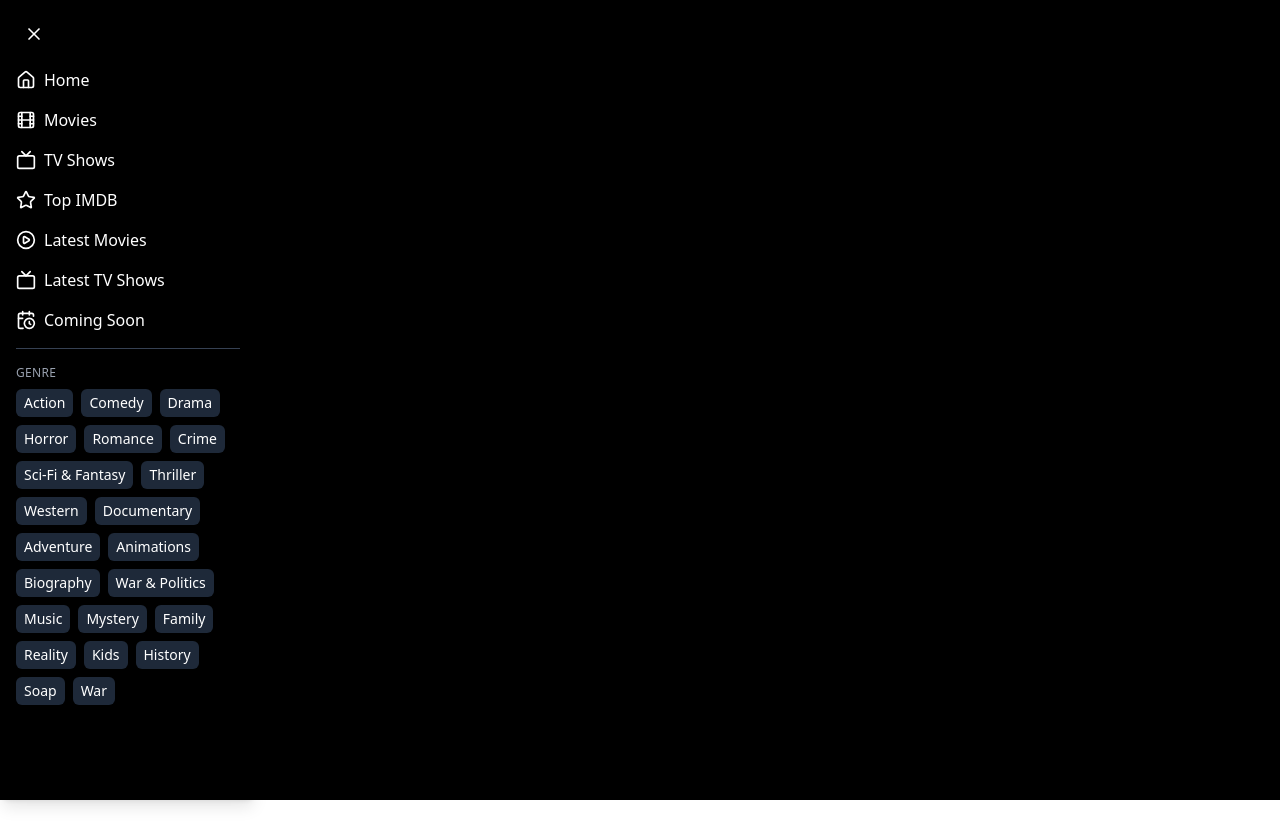
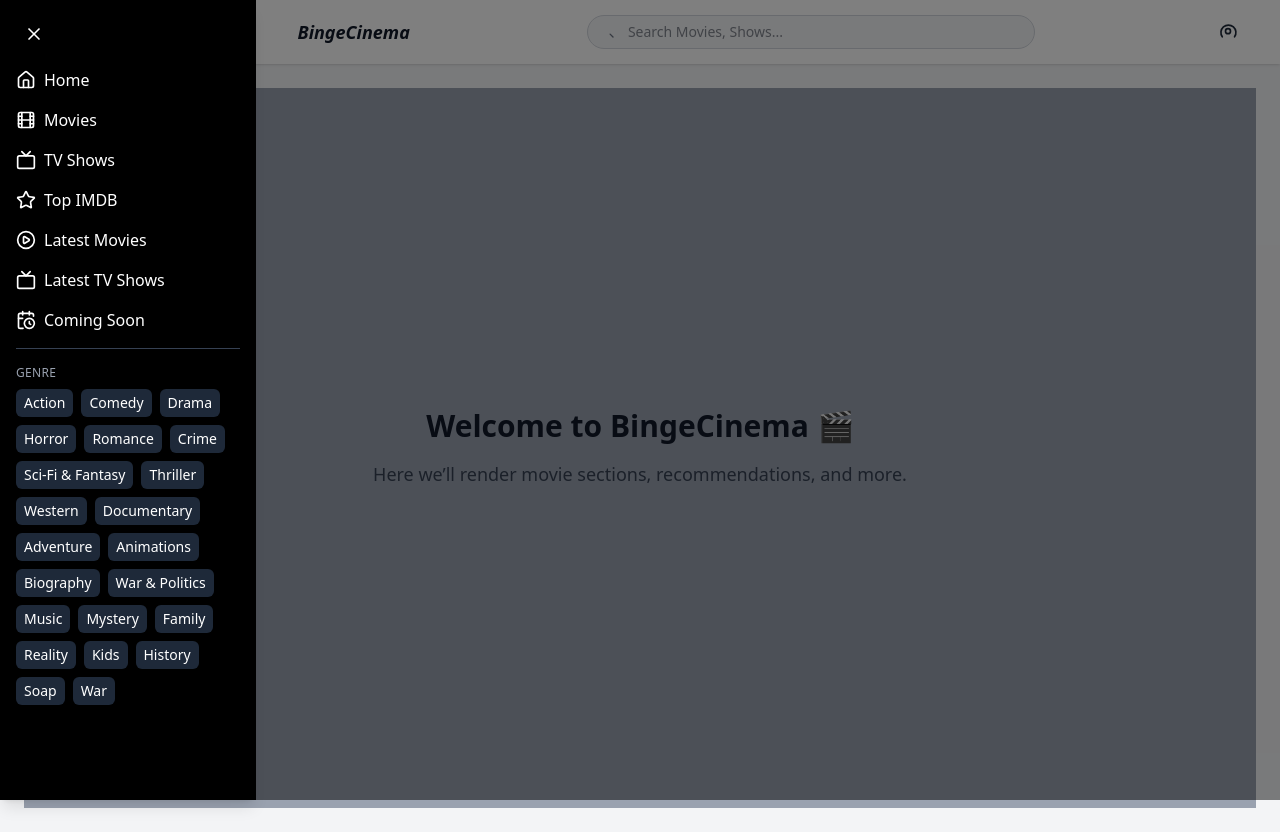
Before and after one commit to Orandifelix/binge-cinema-app, a React (Vite) app: page / in a window 1280 px wide. Both pictures are taken after a click on the button "Browse". Before the commit the page ends 800 px from the top, so only its background shows below. Built offline with nearby package versions, Linux system fonts and the light colour scheme.

Commit message:
browse bnt  funtionality and styling

```diff
--- a/src/assets/components/Landing.tsx
+++ b/src/assets/components/Landing.tsx
@@ -1,14 +1,14 @@
 const Landing = () => {
   return (
-    <div>
-       <h2 className="text-xl font-bold mb-4">
-          Welcome to BingeCinema 🎬
-        </h2>
-        <p>
-          Here we’ll render movie sections, recommendations, and more.
-        </p>
-    </div>
-  )
-}
+    <section className="h-[90vh] flex flex-col items-center justify-center bg-gray-400">
+      <h2 className="text-3xl font-bold mb-4">
+        Welcome to BingeCinema 🎬
+      </h2>
+      <p className="text-gray-700 text-lg">
+        Here we’ll render movie sections, recommendations, and more.
+      </p>
+    </section>
+  );
+};
 
-export default Landing
+export default Landing;
--- a/src/assets/components/Nav/Browse.tsx
+++ b/src/assets/components/Nav/Browse.tsx
@@ -11,7 +11,6 @@ const Browse = () => {
         onClick={() => setOpen(true)}
         className="flex items-center space-x-2 px-3 py-1.5 bg-gray-100 hover:bg-gray-200 rounded-md text-sm font-medium"
       >
-        {/* Hamburger Icon */}
         <svg
           xmlns="http://www.w3.org/2000/svg"
           className="w-5 h-5 text-gray-700"
@@ -20,20 +19,16 @@ const Browse = () => {
           strokeWidth={2}
           stroke="currentColor"
         >
-          <path
-            strokeLinecap="round"
-            strokeLinejoin="round"
-            d="M4 6h16M4 12h16M4 18h16"
-          />
+          <path strokeLinecap="round" strokeLinejoin="round" d="M4 6h16M4 12h16M4 18h16" />
         </svg>
         <span>Browse</span>
       </button>
 
-      {/* Sidebar Overlay */}
+      {/* Sidebar + Overlay */}
       {open && (
         <div className="fixed inset-0 z-50 flex">
-          {/* Sidebar panel */}
-          <div className="w-64 bg-black text-white h-full shadow-lg p-4 overflow-y-auto">
+          {/* Sidebar (black) */}
+          <div className="w-64 bg-black text-white h-full shadow-lg p-4 overflow-y-auto relative z-50">
             {/* Close button */}
             <button
               onClick={() => setOpen(false)}
@@ -48,32 +43,26 @@ const Browse = () => {
                 <Home className="w-5 h-5" />
                 <span>Home</span>
               </a>
-
               <a href="#" className="flex items-center space-x-2 hover:text-indigo-400">
                 <Film className="w-5 h-5" />
                 <span>Movies</span>
               </a>
-
               <a href="#" className="flex items-center space-x-2 hover:text-indigo-400">
                 <Tv className="w-5 h-5" />
                 <span>TV Shows</span>
               </a>
-
               <a href="#" className="flex items-center space-x-2 hover:text-indigo-400">
                 <Star className="w-5 h-5" />
                 <span>Top IMDB</span>
               </a>
-
               <a href="#" className="flex items-center space-x-2 hover:text-indigo-400">
                 <PlayCircle className="w-5 h-5" />
                 <span>Latest Movies</span>
               </a>
-
               <a href="#" className="flex items-center space-x-2 hover:text-indigo-400">
                 <Tv className="w-5 h-5" />
                 <span>Latest TV Shows</span>
               </a>
-
               <a href="#" className="flex items-center space-x-2 hover:text-indigo-400">
                 <CalendarClock className="w-5 h-5" />
                 <span>Coming Soon</span>
@@ -111,7 +100,6 @@ const Browse = () => {
                 "History",
                 "Soap",
                 "War",
-
               ].map((genre) => (
                 <button
                   key={genre}
@@ -123,9 +111,9 @@ const Browse = () => {
             </div>
           </div>
 
-          {/* Dark overlay background */}
+          {/* Semi-transparent overlay (rest of screen) */}
           <div
-            className="flex-1 bg-black bg-opacity-50"
+            className="flex-1 bg-black/50"
             onClick={() => setOpen(false)}
           />
         </div>
```
